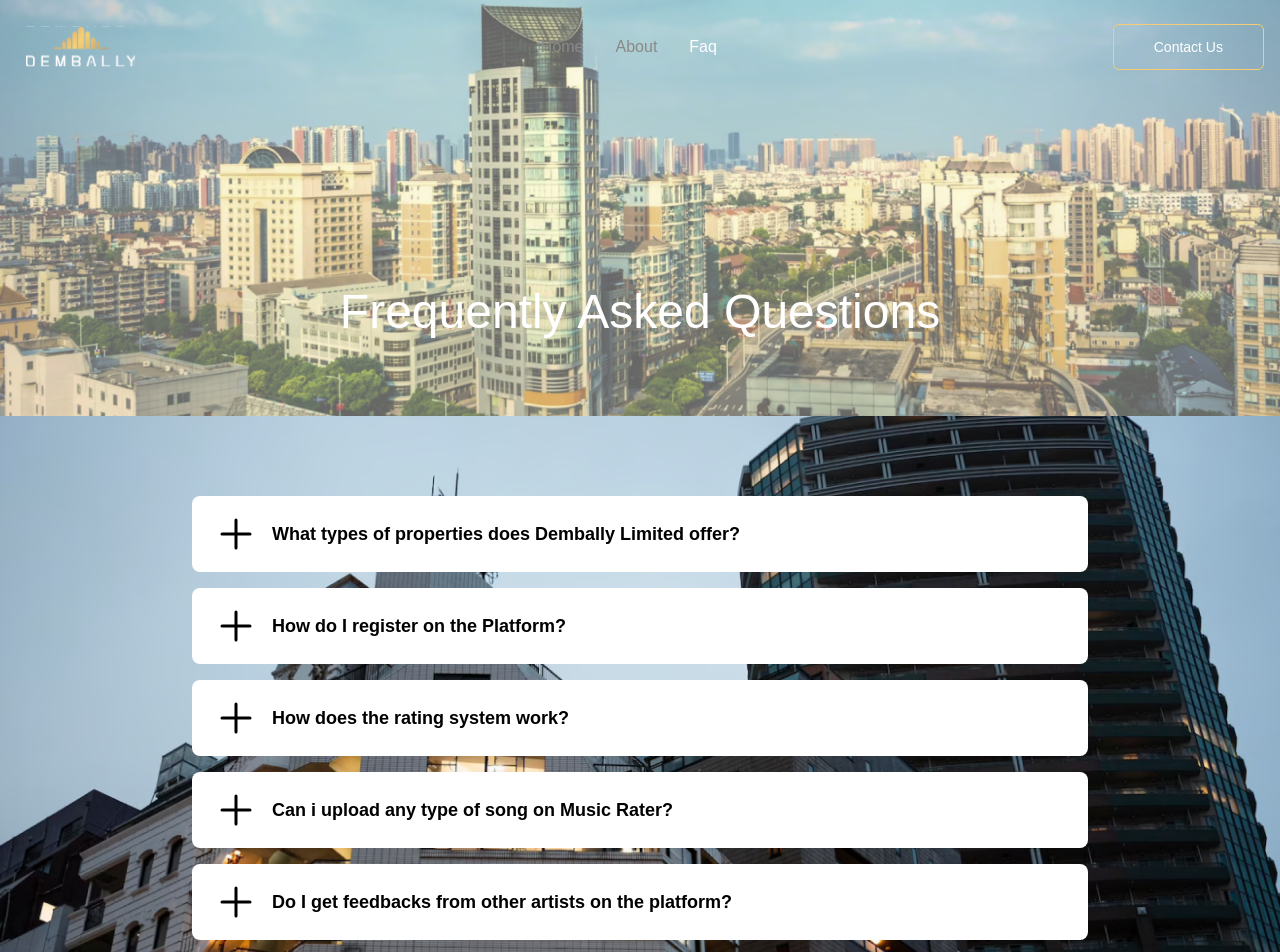
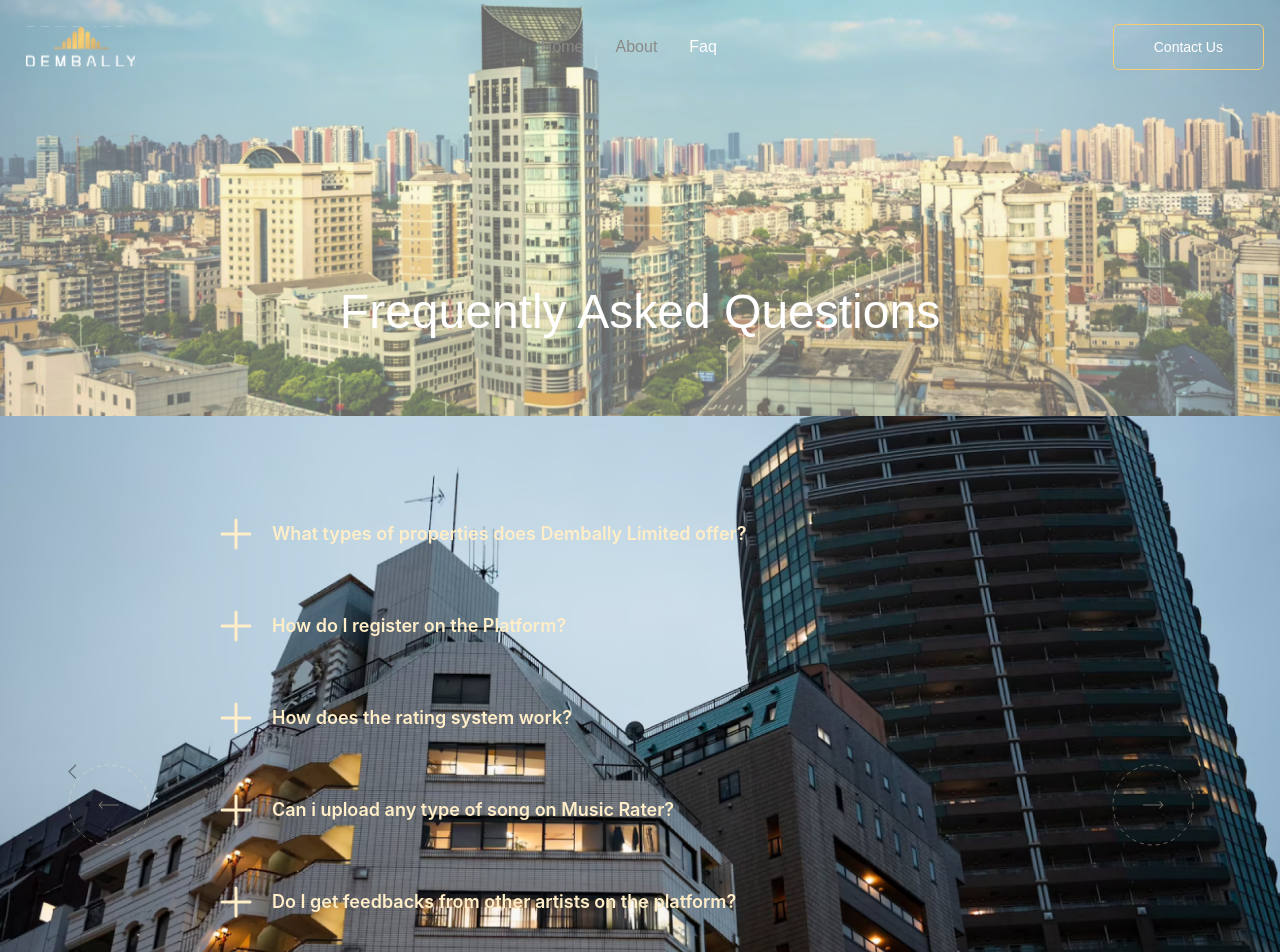
Before and after one commit to geraldkachi/dembally, a React (Vite) app: page /faq in a window 1280 px wide. Shown: the top 952 px of the page. Built offline with nearby package versions, Linux system fonts and the light colour scheme; a web font is replaced by a local one.

Commit message:
latest new

```diff
--- a/src/assets/svg/CollapseIcon.tsx
+++ b/src/assets/svg/CollapseIcon.tsx
@@ -10,7 +10,7 @@ const CollapseIcon = (props: SVGProps<SVGSVGElement>) => (
   >
     <path
       d="M10 24h28"
-      stroke="#3B71F7"
+      stroke="#FFEEC8"
       strokeWidth={3}
       strokeLinecap="round"
       strokeLinejoin="round"
--- a/src/assets/svg/PlusIcon.tsx
+++ b/src/assets/svg/PlusIcon.tsx
@@ -11,7 +11,7 @@ const PlusIcon = (props: SVGProps<SVGSVGElement>) => (
   >
     <path
       d="M24 10v28M10 24h28"
-      stroke="#000"
+      stroke="#FFEEC8"
       strokeWidth={3}
       strokeLinecap="round"
       strokeLinejoin="round"
--- a/src/components/contactinfo/Accordion.tsx
+++ b/src/components/contactinfo/Accordion.tsx
@@ -31,7 +31,7 @@ function Accordion({
 
   return (
     <div
-      className={`relative bg-white rounded-lg max-w-4xl mx-auto mb-4  ${
+      className={`relative bg-transparent rounded-lg max-w-4xl mx-auto mb-4  ${
         openAccordion ? activeClass : ""
       } ${otherClasses || ""}`}
     >
@@ -50,9 +50,9 @@ function Accordion({
           >
             <button type="button">
               {open || openAccordion ? (
-                <CollapseIcon color="#000000" />
+                <CollapseIcon color="#FFEEC8" />
               ) : (
-                <PlusIcon color="#000000" />
+                <PlusIcon color="#FFEEC8" />
               )}
             </button>
             <span style={{flexGrow: 2}} className="font-medium text-left">
--- a/src/pages/home/Faq.tsx
+++ b/src/pages/home/Faq.tsx
@@ -1,8 +1,11 @@
+import { Carousel } from "antd"
 import { Navbar } from "../../components"
 import Accordion from "../../components/contactinfo/Accordion"
 import Footer from "../../components/navbar/Footer"
 import Subscribe from "../../components/subscribe/Subscribe"
 
+import RightArrow from '../../assets/svg/RightArrow';
+import LeftArrow from '../../assets/svg/LeftArrow';
 
 const faqArr = [
   {
@@ -41,24 +44,69 @@ const faqArr = [
 
 const Faq = () => {
 
+  const SampleNextArrow = (props: any) => {
+    const { className, style, onClick } = props
+    return (
+        <div
+            className={className}
+            style={{ ...style, display: 'block', background: '', marginRight: '60px', position: 'absolute', width: '100px' }}
+            onClick={onClick}
+        >
+            <RightArrow />
+        </div>
+    )
+}
+
+const SamplePrevArrow = (props: any) => {
+    const { className, style, onClick } = props
+    return (
+        <div
+            className={className}
+            style={{ ...style, display: 'block', background: '', marginLeft: '60px', position: 'absolute', width: '100px', zIndex: 100 }}
+            onClick={onClick}
+        >
+            <LeftArrow />
+        </div>
+    )
+}
+
+const settings = {
+    nextArrow: <SampleNextArrow className="hidden" />,
+    prevArrow: <SamplePrevArrow className="hidden" />
+}
+
   return (
     <div>
       <div className="absolute top-0 z-10 w-full">
         <Navbar />
       </div>
+      <div>
+        {/* <div className="absolute h-full w-full bg-black opacity-70"></div> */}
 
         <div className="py-20 object-cover w-full h-full bg-no-repeat bg-cover bg-center mx-auto bg-[url('/faqfirst.png')]">
+          {/* <div className="absolute h-full w-full bg-black opacity-70"></div> */}
           <div className="mt-52 text-5xl z-10 text-white font-medium text-center">Frequently Asked Questions</div>
         </div>
 
         <div className="py-20 object-cover w-full h-full sm:h-screen bg-no-repeat bg-cover bg-center mx-auto bg-[url('/aboutbac.png')]">
           <div className="pb-40">
+            <Carousel arrows {...settings}>
+              <div>
               {faqArr.map((item, index) => (
-            <Accordion key={`faq_${index}`} heading={
-              <h1 className="font-semibold my-4 text-lg">{item.header}</h1>}>
-              <p className="pb-4">{item?.content}</p>
+                <Accordion key={`faq_${index}`} heading={<h1 className="font-semibold my-4 text-lg text-[#FFEEC8]">{item.header}</h1>}>
+                  <p className="pb-4 text-[#FFEEC8]">{item?.content}</p>
                 </Accordion>
               ))}
+              </div>
+              <div>
+              {faqArr.map((item, index) => (
+                <Accordion key={`faq_${index}`} heading={<h1 className="font-semibold my-4 text-lg text-[#FFEEC8]">{item.header}</h1>}>
+                  <p className="pb-4 text-[#FFEEC8]">{item?.content}</p>
+                </Accordion>
+              ))}
+              </div>
+            </Carousel>
+          </div>
         </div>
       </div>
 
```
Lines whose indentation alone changed are shown as unchanged.
